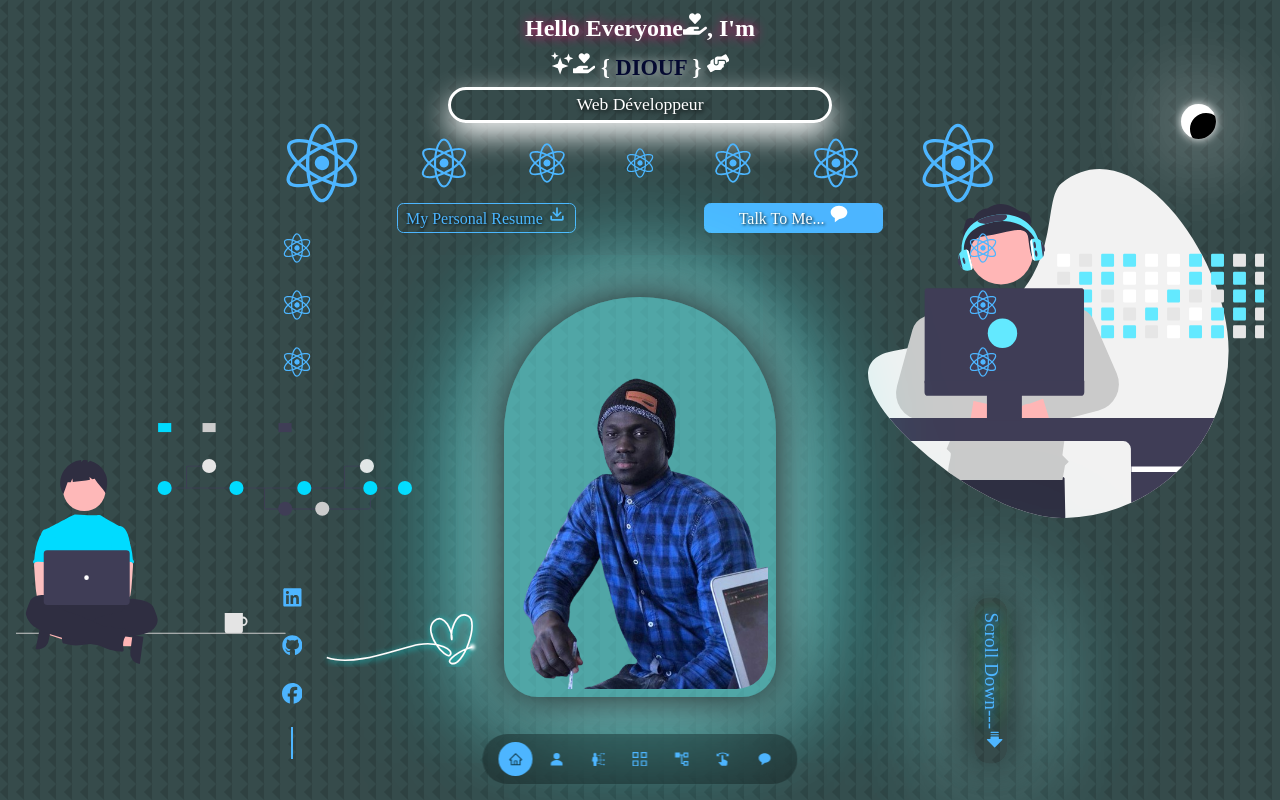
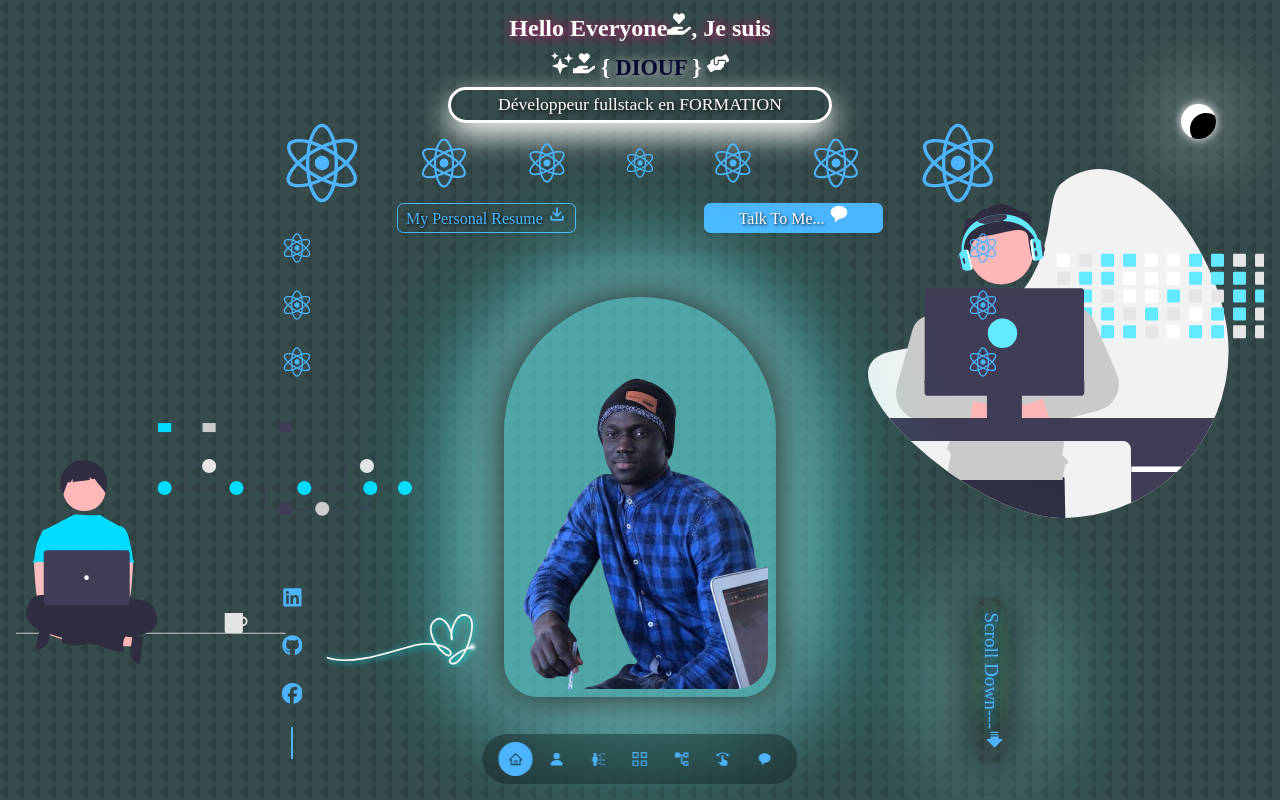
Before and after one commit to Mouhamed1003/keenprogrammer.com, a React (Create React App) app: page / in a window 1280 px wide. Shown: the top 800 px of the page. Built offline with nearby package versions, Linux system fonts and the light colour scheme.

Commit message:
Update Header.jsx

```diff
--- a/src/components/header/Header.jsx
+++ b/src/components/header/Header.jsx
@@ -59,9 +59,9 @@ useEffect(() => {
     <section id='header'>
     <header>
       <div className="container header_container">
-        <h3>Hello Everyone<FaHandHoldingHeart />, I'm</h3>
+        <h3>Hello Everyone<FaHandHoldingHeart />, Je suis</h3>
         <h1><span><IoSparklesSharp/><FaHandHoldingHeart /> {"{ "}</span>{typedName}<span>{" }"} <FaHandsHelping /> </span></h1>
-        <h5 className="text-light-function">Web Développeur </h5>
+        <h5 className="text-light-function"> Développeur fullstack en FORMATION </h5>
         <div className="icons">
             <FaReact size={80} style={{ transform: `rotate(${rotationDegree}deg)` }} />
             <FaReact size={50} style={{ transform: `rotate(${rotationDegree}deg)` }} />
```
